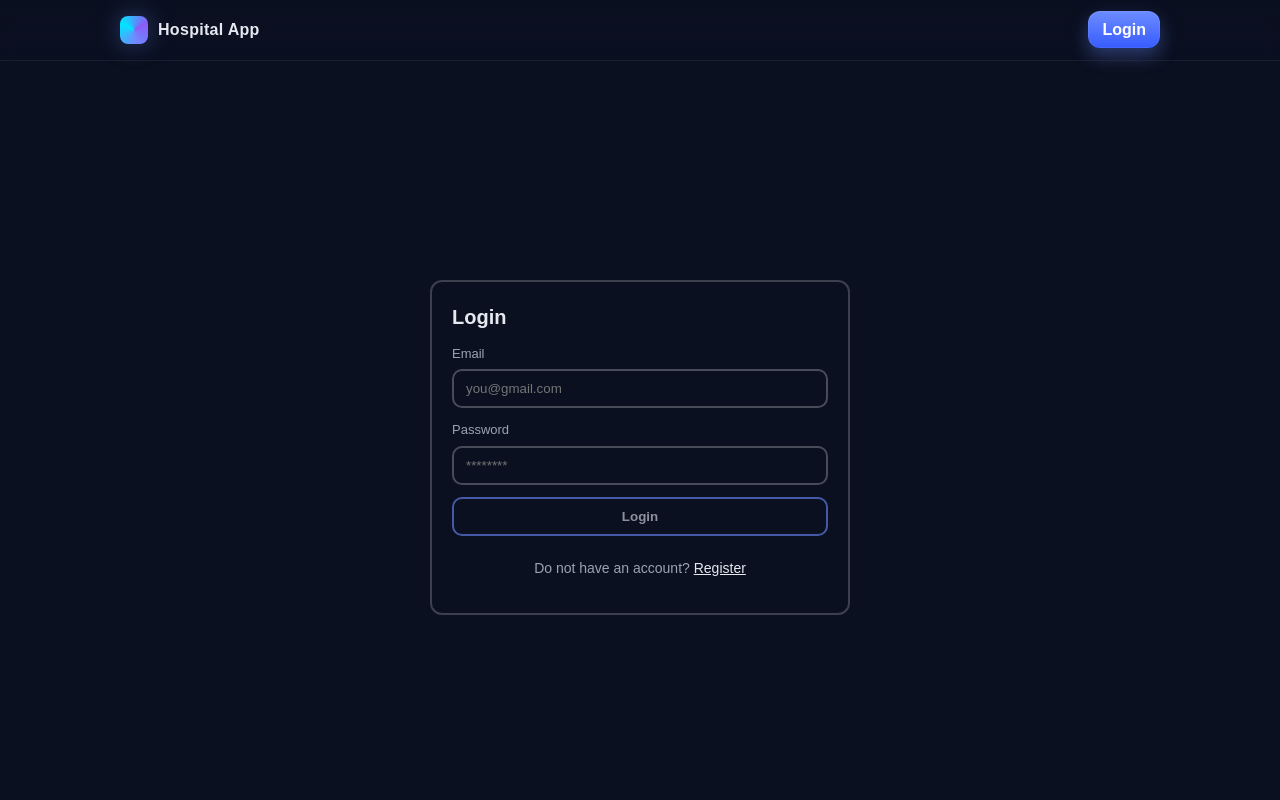
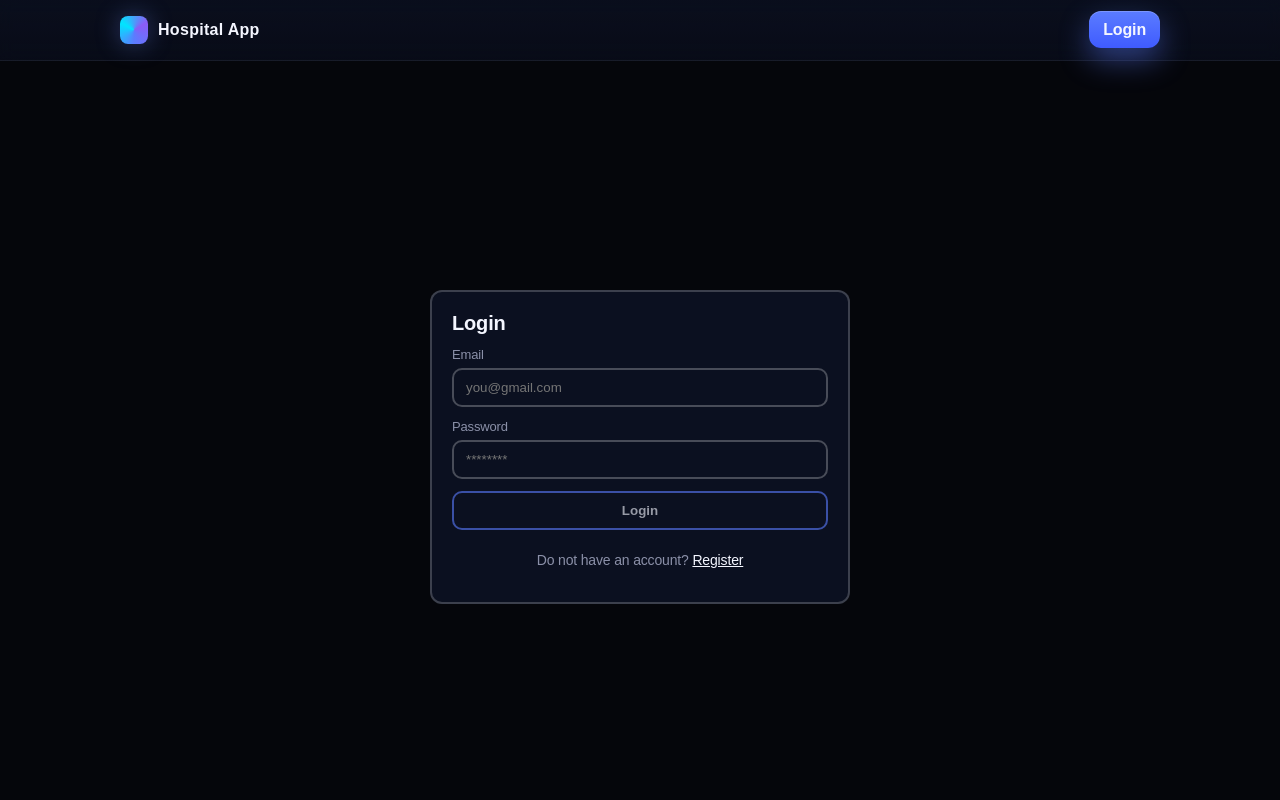
Before and after one commit to DrMadhavSharma/FastApi, a Next.js app in the folder frontend/: page /login in a window 1280 px wide. Shown: the top 800 px of the page. Built offline with nearby package versions, Linux system fonts and the light colour scheme.

Commit message:
Update globals.css

```diff
--- a/frontend/app/globals.css
+++ b/frontend/app/globals.css
@@ -1,29 +1,39 @@
 :root {
-  --bg: #0b1020;
-  --bg-soft: #111936;
-  --card: #0e142b;
-  --text: #e6e8f0;
-  --muted: #9aa3b2;
-  --primary: #6d8cff;
-  --primary-600: #5476ff;
-  --primary-700: #365cff;
-  --ring: rgba(109, 140, 255, 0.5);
-  --success: #22c55e;
-  --danger: #ef4444;
-  --warning: #f59e0b;
+  --bg: #05060b;              /* true near-black */
+  --bg-soft: #0b0d17;
+  --card: #0f1222;
+
+  --text: #f4f6ff;
+  --muted: #8b90a8;
+
+  --primary: #5b7cff;
+  --primary-700: #3f5bff;
+
+  --accent: #8b5cf6;          /* secondary glow ONLY when needed */
+
+  --ring: rgba(91,124,255,0.45);
+
+  --success: #2dd4bf;
+  --danger: #ff4d4f;
+  --warning: #fbbf24;
 }
 
 * { box-sizing: border-box; }
 html, body { height: 100%; }
 body {
-  margin: 0;
-  color: var(--text);
-  background:
-    radial-gradient(1200px 600px at 80% -10%, rgba(109, 140, 255, 0.15), transparent 60%),
-    radial-gradient(1000px 500px at -10% 10%, rgba(54, 92, 255, 0.12), transparent 60%),
-    linear-gradient(180deg, #0b1020 0%, #0a0f1f 100%);
-  font-family: ui-sans-serif, system-ui, -apple-system, Segoe UI, Roboto, Ubuntu, Cantarell, Noto Sans, Helvetica Neue, Arial, "Apple Color Emoji", "Segoe UI Emoji";
-  line-height: 1.5;
+  font-family: "Inter", ui-sans-serif, system-ui;
+  letter-spacing: -0.01em;
+}
+
+.hero-title {
+  font-size: 42px;
+  font-weight: 800;
+  line-height: 1.05;
+  letter-spacing: -0.03em;
+}
+
+h1, h2 {
+  font-weight: 700;
 }
 
 a { color: inherit; text-decoration: none; }
@@ -101,14 +111,13 @@ a { color: inherit; text-decoration: none; }
 .field { margin: 12px 0 14px; }
 .label { display: block; font-size: 14px; color: var(--muted); margin-bottom: 6px; }
 .input, .select, .textarea {
-  width: 100%;
-  padding: 10px 12px;
-  border-radius: 12px;
-  border: 1px solid rgba(255,255,255,0.08);
-  background: rgba(9, 14, 31, 0.8);
-  color: var(--text);
-  outline: none;
-  transition: 160ms ease;
+  background: rgba(5,6,11,0.8);
+  border: 1px solid rgba(255,255,255,0.06);
+}
+
+.input:focus {
+  border-color: var(--primary);
+  background: rgba(5,6,11,0.95);
 }
 .textarea { min-height: 92px; resize: vertical; }
 .input:focus, .select:focus, .textarea:focus { border-color: var(--primary); box-shadow: 0 0 0 4px var(--ring); }
@@ -124,9 +133,20 @@ a { color: inherit; text-decoration: none; }
   transition: 180ms ease;
 }
 .btn-primary {
-  color: white;
-  background: linear-gradient(180deg, var(--primary) 0%, var(--primary-700) 100%);
-  box-shadow: 0 8px 18px rgba(109,140,255,0.35), 0 0 0 1px rgba(255,255,255,0.06) inset;
+  background: linear-gradient(
+    180deg,
+    var(--primary),
+    var(--primary-700)
+  );
+  box-shadow:
+    0 12px 30px rgba(91,124,255,0.45),
+    inset 0 1px 0 rgba(255,255,255,0.2);
+}
+
+.btn-primary:hover {
+  transform: translateY(-2px);
+  box-shadow:
+    0 18px 40px rgba(91,124,255,0.6);
 }
 .btn-primary:hover { transform: translateY(-1px); filter: brightness(1.03); }
 .btn-ghost { color: var(--muted); background: transparent; }
@@ -151,11 +171,8 @@ a { color: inherit; text-decoration: none; }
 .pill.active { color: var(--text); background: rgba(255,255,255,0.08); }
 
 .section {
-  border: 1px solid rgba(255,255,255,0.08);
-  border-radius: 14px;
-  padding: 12px;
-  background: rgba(255,255,255,0.03);
-  margin-bottom: 12px;
+  padding: 20px;
+  margin-bottom: 24px;
 }
 
 /* Auth Split Layout */
@@ -303,15 +320,18 @@ a { color: inherit; text-decoration: none; }
 }
 
 .card {
-  width: 100%;
-  max-width: 480px;
-  min-width: 280px;
-  padding: 20px;
-  border-radius: 12px;
-  background: #1f1f3f;
-  border: 1px solid rgba(255,255,255,0.08);
-  box-shadow: 0 2px 10px rgba(0,0,0,0.3);
-  margin: 40; /* remove any inline margin overrides */
+  background: linear-gradient(
+    180deg,
+    rgba(255,255,255,0.04),
+    rgba(255,255,255,0.01)
+  ), var(--card);
+
+  border: none;
+  border-radius: 18px;
+
+  box-shadow:
+    0 20px 60px rgba(0,0,0,0.65),
+    inset 0 1px 0 rgba(255,255,255,0.04);
 }
 .card h1,
 .card h2,
```
